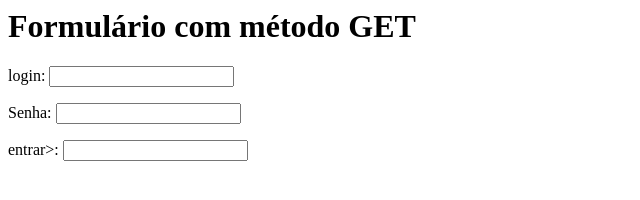
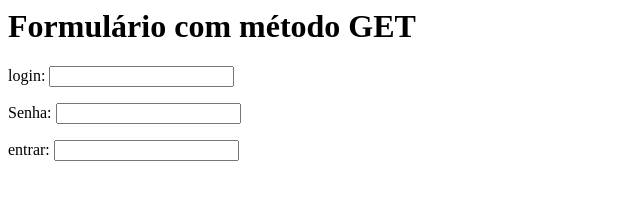
Before and after one commit to CEEMTI-BG-prof-Melissa/aula-05-13-05-lpw-carol-e-gaby-uniao-punho-cruzado, a plain HTML site: page index.html in a window 1280 px wide. Shown: the full height of the page, 0-640 px from the left. Drawn offline with Linux system fonts and the light colour scheme.

Commit message:
Update index.html

```diff
--- a/index.html
+++ b/index.html
@@ -12,7 +12,7 @@
           Senha: <input type="password">
        </p>
       <p>
-        entrar>: <input button="entrar">
+        entrar: <input button="entrar">
       </p>
     </form>
   </body>
```
